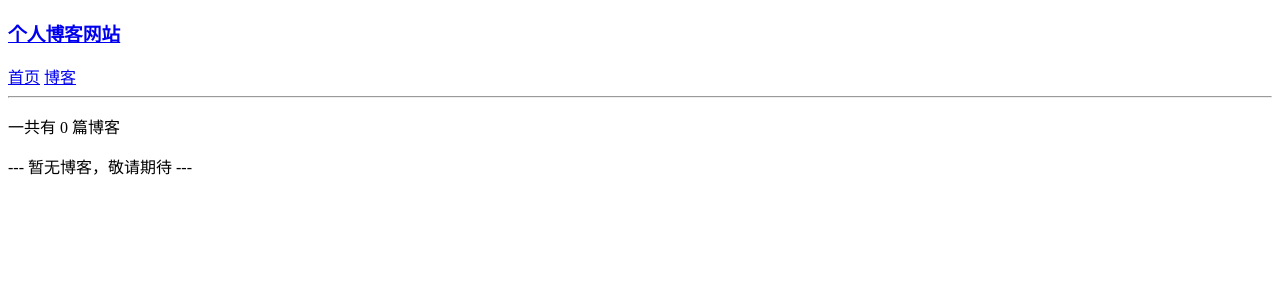
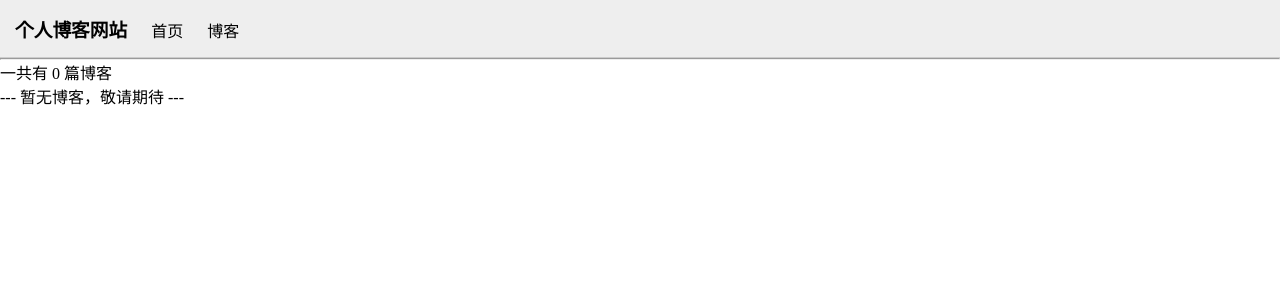
Before and after one commit to able8/Django-Course, a Django app: page /blog/ in a window 1280 px wide. Shown: the top 300 px of the page. Run offline with Django 3.2, Linux system fonts and the light colour scheme; data that the repository does not hold is empty.

Commit message:
p10 add css to home and base html

```diff
--- a/mysite/templates/base.html
+++ b/mysite/templates/base.html
@@ -9,14 +9,34 @@
 </head>
 
 <body>
-    <div>
-        <a href="{% url 'home' %}">
+    <div class="nav">
+        <a class="logo" href="{% url 'home' %}">
             <h3>个人博客网站</h3>
         </a>
         <a href="/">首页</a>
         <a href="{% url 'blog_list' %}">博客</a>
     </div>
-{% block content %}{% endblock content %}
+        {% block content %}{% endblock content %}
+    <style type="text/css">
+        *{
+            margin: 0;
+            padding: 0;
+        }
+        div.nav{
+            background-color: #eee;
+            border-bottom: 1px solid #ccc;
+            padding: 10px 5px;
+
+        }
+        div.nav a{
+            text-decoration: none;
+            color: #000;
+            padding: 5px 10px;
+        }
+        div.nav a.logo {
+            display: inline-block;
+        }
+    </style>
 </body>
 
 </html>
```
Also changed, not shown: mysite/templates/home.html (+12 -1 lines), README.md.
